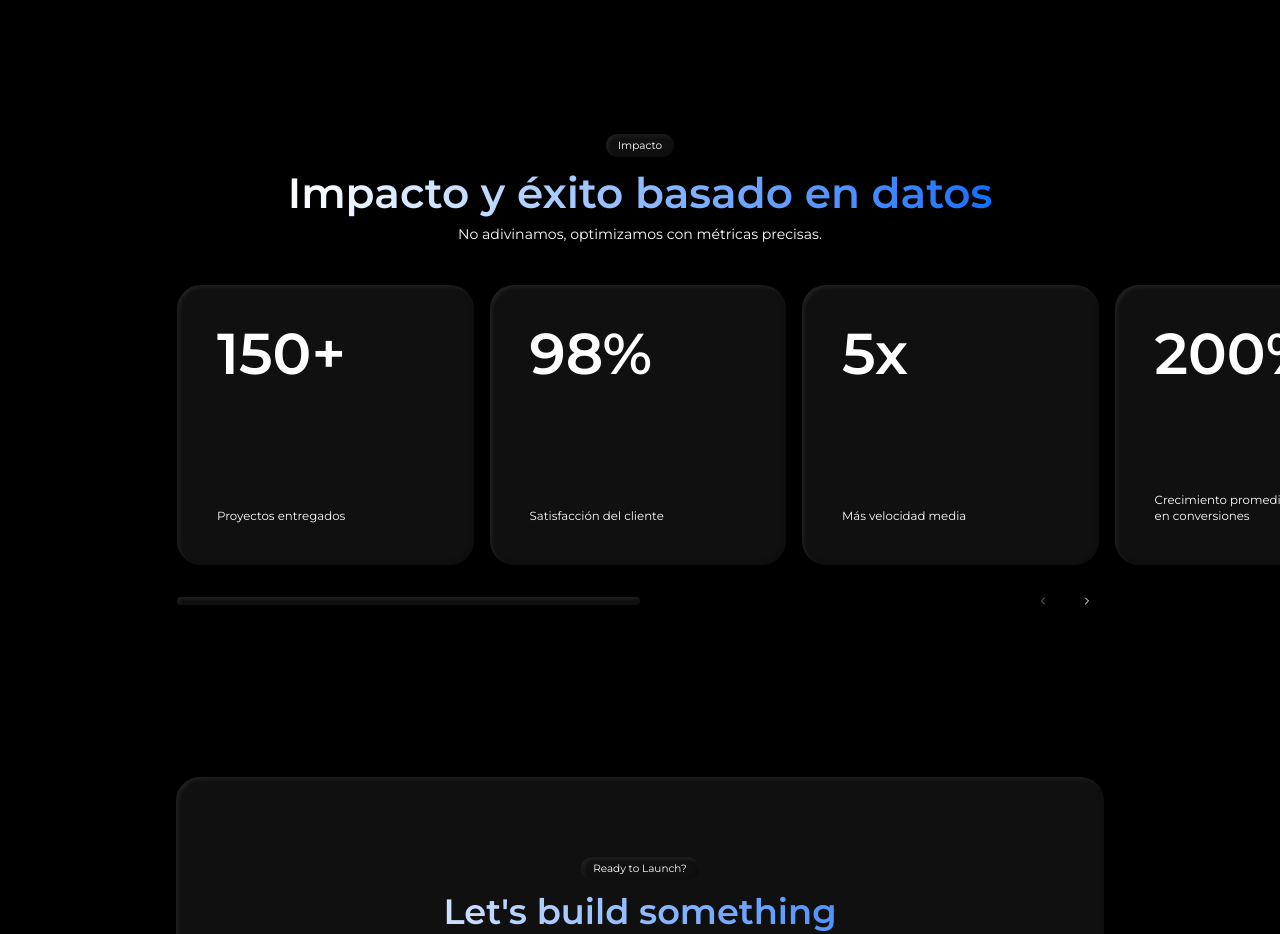
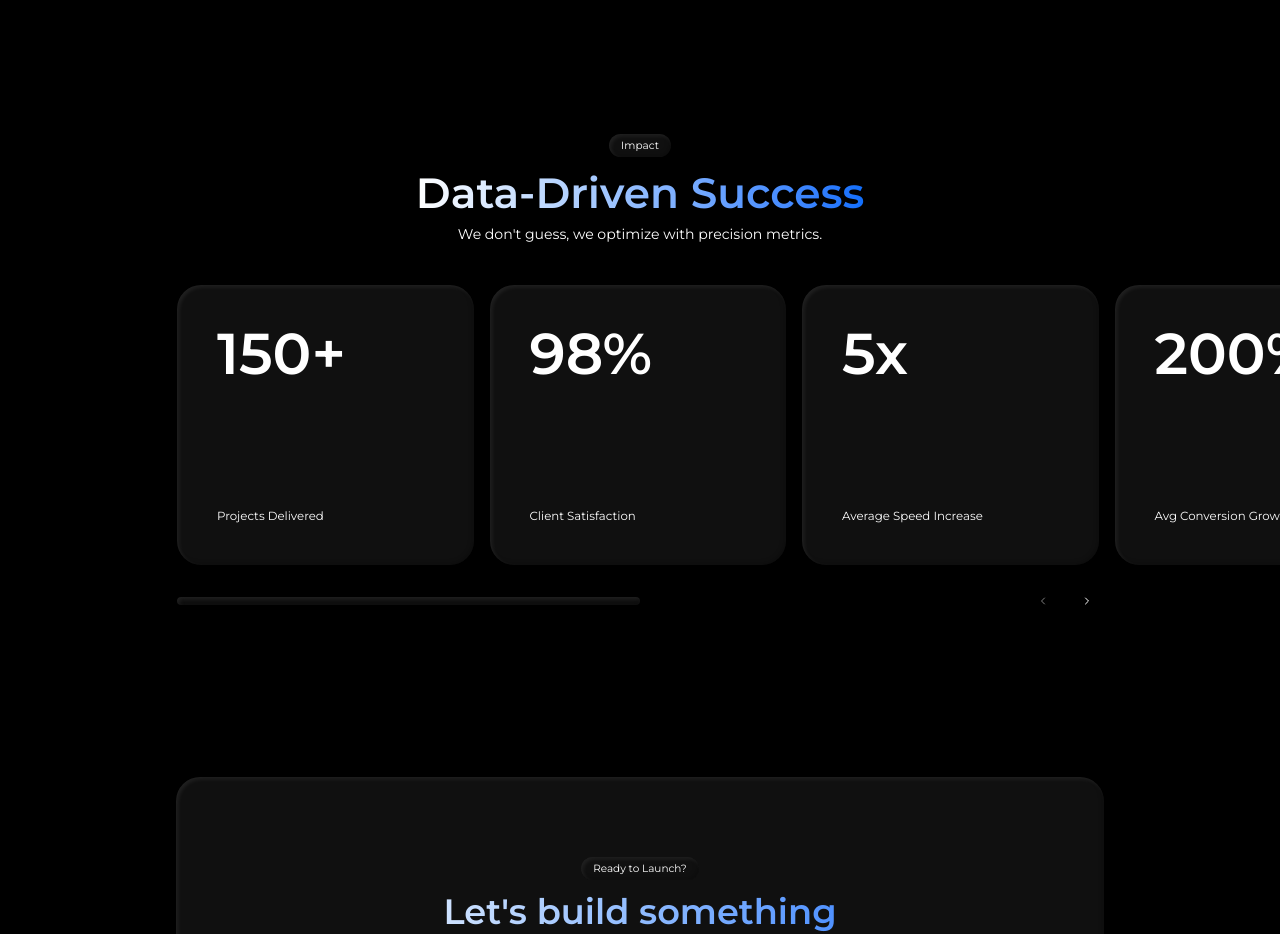
Before and after one commit to dmytro-webild/0b89b475-23e6-452b-bb9b-7420116e15f3, a React (Vite) app: page / in a window 1280 px wide. Shown: the part 5340-6274 px from the top of the page. Built offline with nearby package versions, Linux system fonts and the light colour scheme; a web font is replaced by a local one.

Commit message:
Switch to version 13: modified src/pages/HomePage/sections/Metrics.tsx

```diff
--- a/src/pages/HomePage/sections/Metrics.tsx
+++ b/src/pages/HomePage/sections/Metrics.tsx
@@ -10,25 +10,25 @@ export default function MetricsSection(): React.JSX.Element {
     <div id="metrics" data-section="metrics">
         <SectionErrorBoundary name="metrics">
               <MetricsSimpleCards
-          tag="Impacto"
-          title="Impacto y éxito basado en datos"
-          description="No adivinamos, optimizamos con métricas precisas."
+          tag="Impact"
+          title="Data-Driven Success"
+          description="We don't guess, we optimize with precision metrics."
           metrics={[
             {
               value: "150+",
-              description: "Proyectos entregados",
+              description: "Projects Delivered",
             },
             {
               value: "98%",
-              description: "Satisfacción del cliente",
+              description: "Client Satisfaction",
             },
             {
               value: "5x",
-              description: "Más velocidad media",
+              description: "Average Speed Increase",
             },
             {
               value: "200%",
-              description: "Crecimiento promedio en conversiones",
+              description: "Avg Conversion Growth",
             },
           ]}
           textAnimation="slide-up"
```
